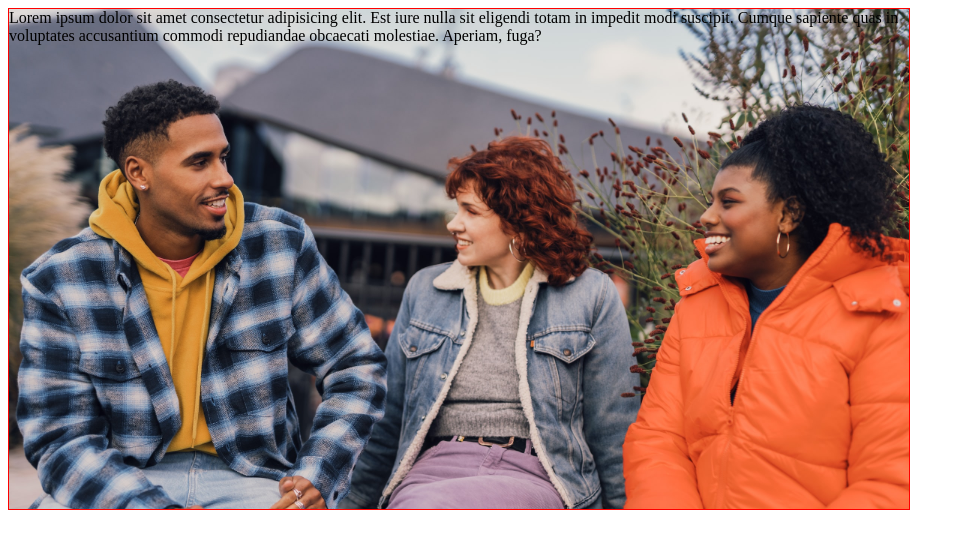
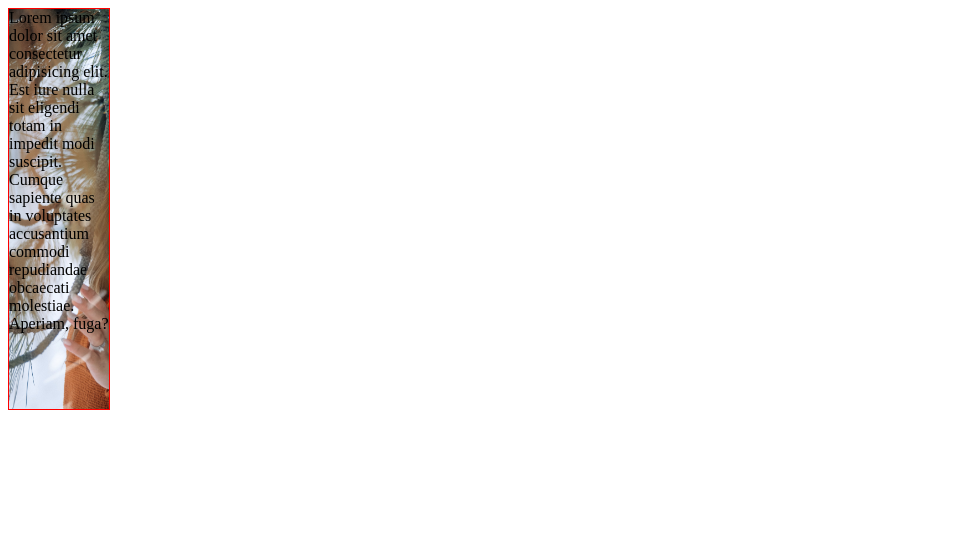
Before and after one commit to sun-n-y/backgroundProperty, a plain HTML site: page index.html in a window 1280 px wide. Shown: the whole page, without its empty margins (0-965 px from the left). Drawn offline with Linux system fonts and the light colour scheme.

Commit message:
add background position styles

```diff
--- a/main.css
+++ b/main.css
@@ -2,8 +2,9 @@
 
 .box {
   border: 1px solid red;
-  height: 500px;
-  width: 900px;
-  background-image: url("./images/people.jpg");
+  height: 400px;
+  width: 100px;
+  background-image: url("./images/woman.jpg");
   background-size: cover;
+  background-position: 0% 100%;
 }
```
